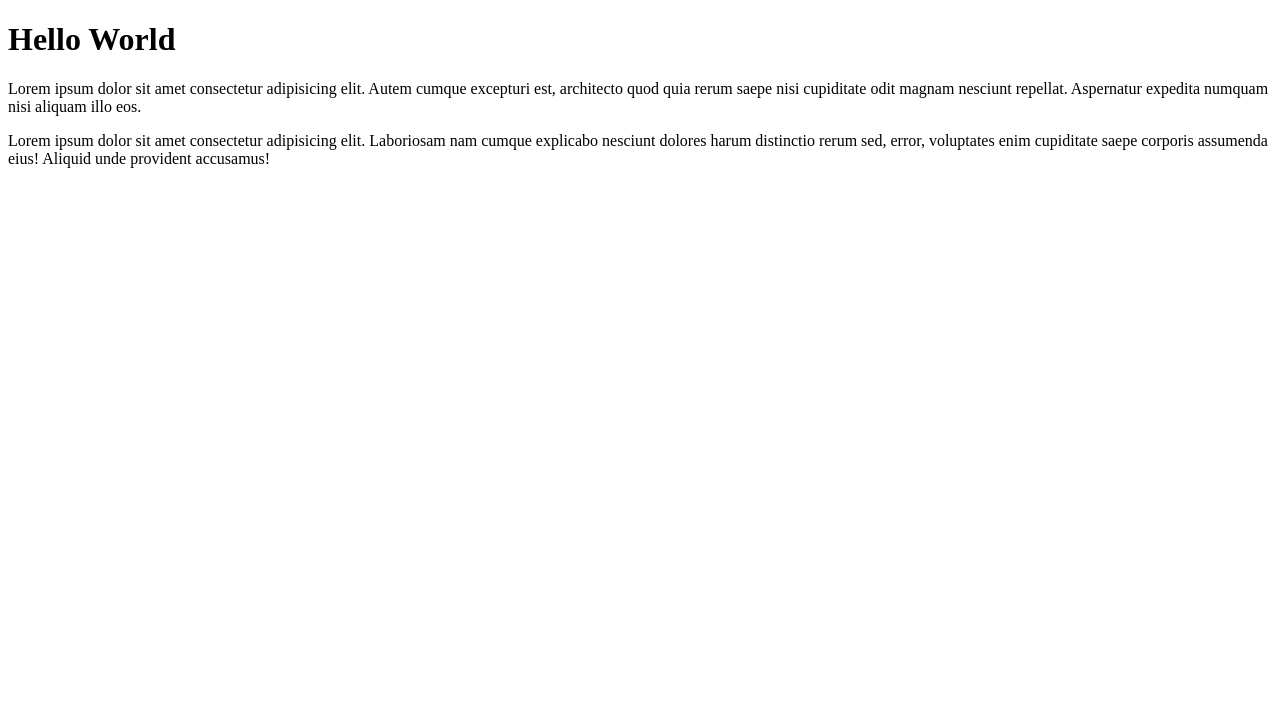
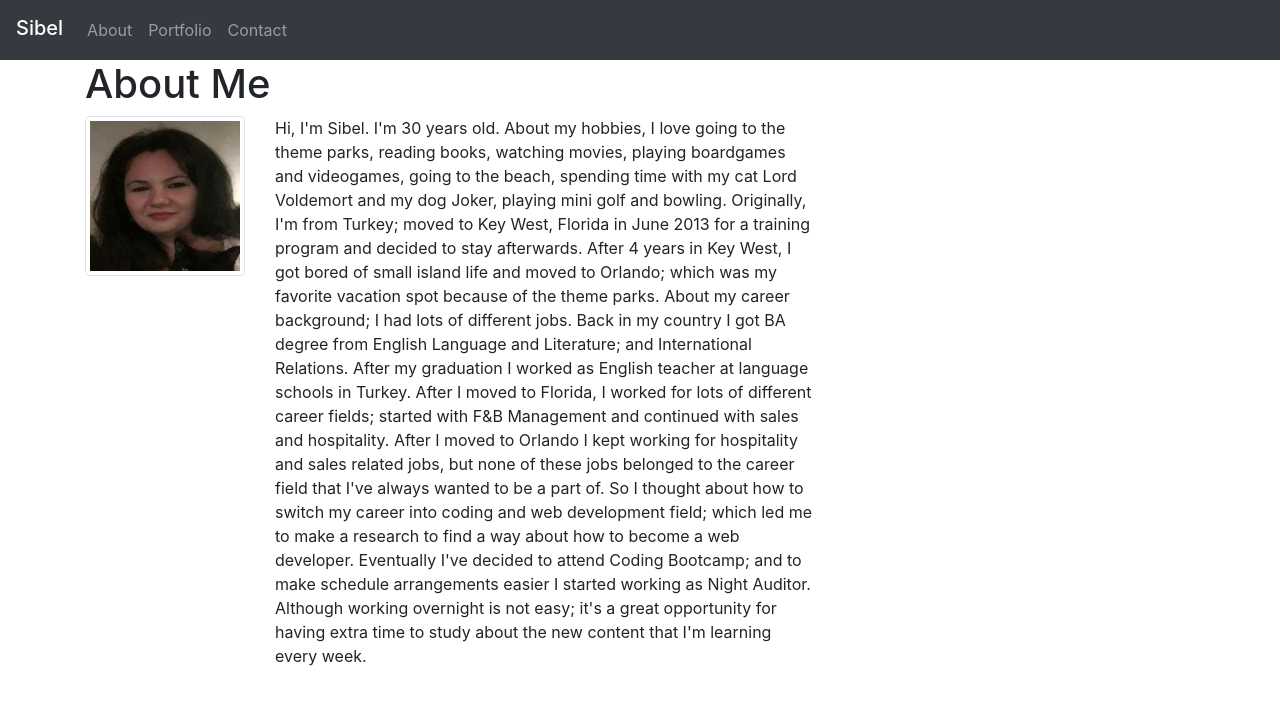
Before and after one commit to seebell/seebell.github.io, a plain HTML site: page index.html in a window 1280 px wide. Drawn offline with nearby package versions, Linux system fonts and the light colour scheme.

Commit message:
created and updated files

```diff
--- a/index.html
+++ b/index.html
@@ -3,12 +3,71 @@
 <head>
     <meta charset="UTF-8">
     <meta name="viewport" content="width=device-width, initial-scale=1.0">
-    <title>Document</title>
+    <title>About me</title>
+    <link rel="stylesheet" href="https://stackpath.bootstrapcdn.com/bootstrap/4.4.1/css/bootstrap.min.css" integrity="sha384-Vkoo8x4CGsO3+Hhxv8T/Q5PaXtkKtu6ug5TOeNV6gBiFeWPGFN9MuhOf23Q9Ifjh" crossorigin="anonymous">
+<script src="https://stackpath.bootstrapcdn.com/bootstrap/4.4.1/js/bootstrap.min.js" integrity="sha384-wfSDF2E50Y2D1uUdj0O3uMBJnjuUD4Ih7YwaYd1iqfktj0Uod8GCExl3Og8ifwB6" crossorigin="anonymous"></script>
+
 </head>
+
 <body>
-    <h1>Hello World</h1>
-<p>Lorem ipsum dolor sit amet consectetur adipisicing elit. Autem cumque excepturi est, architecto quod quia rerum saepe nisi cupiditate odit magnam nesciunt repellat. Aspernatur expedita numquam nisi aliquam illo eos.</p>
-<p>Lorem ipsum dolor sit amet consectetur adipisicing elit. Laboriosam nam cumque explicabo nesciunt dolores harum distinctio rerum sed, error, voluptates enim cupiditate saepe corporis assumenda eius! Aliquid unde provident accusamus!</p>
+    <nav class="navbar navbar-expand-lg navbar-dark bg-dark">
+        <span class="navbar-brand mb-1 h1">Sibel</span>
+        <button class="navbar-toggler" type="button" data-toggle="collapse" data-target="#navbarSupportedContent"
+          aria-controls="navbarSupportedContent" aria-expanded="false" aria-label="Toggle navigation">
+          <span class="navbar-toggler-icon"></span>
+        </button>
+        <div class="collapse navbar-collapse" id="navbarSupportedContent">
+          <ul class="nav navbar-nav navbar-right">
+            <li class="nav-item">
+              <a class="nav-link" href="index.html">About</a>
+            </li>
+            <li class="nav-item">
+              <a class="nav-link" href="portfolio.html">Portfolio</a>
+            </li>
+            <li class="nav-item">
+              <a class="nav-link" href="contact.html">Contact</a>
+            </li>
+          </ul>
+        </div>
+      </nav>
+
+      <div class="container">
+        <div class="row">
+          <div class="col-md-8">
+            <div class="page-header">
+              <h1>About Me</h1>
+            </div>
+            <div class="row">
+              <div class="col-md-3">
+                <img src="sibsel200.jpg" alt="sibsel" class="img-thumbnail">
+              </div>
+              <div class="col-md-9">
+                <p>
+                  Hi, I'm Sibel. I'm 30 years old. About my hobbies, I love going to the theme parks,
+                  reading books, watching movies, playing boardgames and videogames, going to the beach, spending time with my cat Lord Voldemort
+                  and my dog Joker, playing mini golf and bowling. Originally, I'm from Turkey; moved to Key West, Florida in June 2013 for a training
+                  program and decided to stay afterwards. After 4 years in Key West, I got bored of small island life and moved to Orlando; which was
+                  my favorite vacation spot because of the theme parks. About my career background; I had lots of different jobs. Back in my country
+                  I got BA degree from English Language and Literature; and International Relations. After my graduation I worked as English
+                  teacher at language schools in Turkey. After I moved to Florida, I worked for lots of different career fields; started with F&B Management
+                  and continued with sales and hospitality. After I moved to Orlando I kept working for hospitality and sales related jobs, but none of these jobs
+                  belonged to the career field that I've always wanted to be a part of. So I thought about how to switch my career into coding and web development field;
+                   which led me to make a research to find a way about how to become a web developer. Eventually I've decided to attend Coding Bootcamp;
+                   and to make schedule arrangements easier I started working as Night Auditor. Although working overnight is not easy; it's a great opportunity
+                   for having extra time to study about the new content that I'm learning every week.</p>
+
+              </div>
+            </div>
+          </div>
+
+
+  <script src="https://ajax.googleapis.com/ajax/libs/jquery/1.11.3/jquery.min.js"></script>
+
+  <script src="https://cdnjs.cloudflare.com/ajax/libs/popper.js/1.14.3/umd/popper.min.js"></script>
+
+
+  <script src="https://maxcdn.bootstrapcdn.com/bootstrap/4.0.0/js/bootstrap.min.js"></script>
+
 </body>
 
 </html>
```
Also changed, not shown: contact.html (added, +70 -0 lines), portfolio.html (added, +39 -0 lines), sibsel200.jpg (added).
